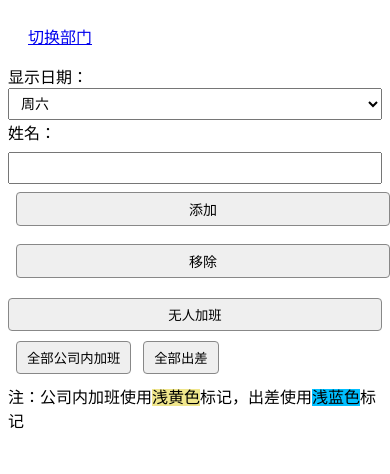
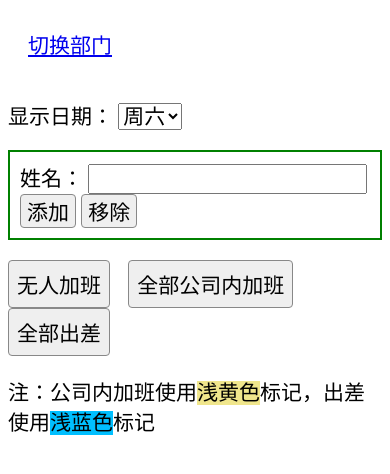
Before and after one commit to wlhd7/dz-weekend-overtime, a Flask app: template weekendOvertime/templates/index.html in a window 390 px wide. Shown: the top 474 px of the page. Run offline with Flask 3, Linux system fonts and the light colour scheme; the template is opened without the code that fills it, so the values that code supplies are empty.

Commit message:
25.12.5
 On branch main
 Your branch is up to date with 'origin/main'.

 Changes to be committed:
	modified:   weekendOvertime/static/css/index.css
	modified:   weekendOvertime/templates/index.html

```diff
--- a/weekendOvertime/static/css/index.css
+++ b/weekendOvertime/static/css/index.css
@@ -7,7 +7,7 @@
     list-style: none;
     gap: 10px;
     background-color: #E6E6FA;
-    padding: 5px 10px;
+    padding: 8px;
     box-sizing: border-box;
 }
 
@@ -24,6 +24,21 @@
     font-weight: bold;
 }
 
+form {
+    border: 2px solid green;
+    padding: 10px;
+}
+
+.day, .note, .function {
+    margin: 20px 0;
+}
+
+.function button {
+    margin-right: 13px;
+    padding: 8px;
+}
+
+
 ul {
     margin: 0;
 }
@@ -38,17 +53,9 @@ ul {
 
 /* Clear button and form elements */
 button {
-    margin-left: 8px;
-    padding: 6px 10px;
     border: 1px solid #888;
     border-radius: 4px;
     cursor: pointer;
-    margin-bottom: 10px;
-}
-
-select, input[type="text"], button[type="submit"] {
-    font-size: 14px;
-    padding: 6px 8px;
 }
 
 /* Responsive adjustments */
@@ -57,16 +64,21 @@ select, input[type="text"], button[type="submit"] {
 }
 
 @media (max-width: 700px) {
+    body { font-size: 21px; }
     .staff-list { grid-template-columns: repeat(4, 1fr); }
-    .staff { font-size: 15px; padding: 10px 8px; }
+    .staff { font-size: 21px; }
+    button { font-size: 21px; }
+    input { font-size: 21px; }
+    select { font-size: 21px; }
 }
 
 @media (max-width: 480px) {
-    .staff-list { grid-template-columns: repeat(2, 1fr); gap: 8px; }
-    .staff { font-size: 16px; padding: 12px 10px; }
-    #clear-button { display: block; margin: 10px 0; width: 100%; }
-    form { display: flex; flex-direction: column; gap: 8px; }
-    select, input[type="text"], button[type="submit"] { width: 100%; box-sizing: border-box; }
+    body { font-size: 21px; }
+    .staff-list { grid-template-columns: repeat(3, 1fr); gap: 8px; }
+    .staff { font-size: 21px; padding: 10px 0; }
+    button { font-size: 21px; }
+    input { font-size: 21px; }
+    select { font-size: 21px; }
 }
 
 .header {
--- a/weekendOvertime/templates/index.html
+++ b/weekendOvertime/templates/index.html
@@ -14,11 +14,13 @@
         <p><a href="{{ url_for('select_department') }}">切换部门</a></p>
     </div>
 
+    <div class="day">
         <label for="day-select">显示日期：</label>
         <select id="day-select" name="day">
             <option value="sat">周六</option>
             <option value="sun">周日</option>
         </select>
+    </div>
 
     <form method="post" action="{{ url_for('edit_names') }}">
         <label for="name">姓名：</label>
@@ -35,14 +37,15 @@
         <button type="submit" name="action" value="remove">移除</button>
     </form>
 
-
+    <div class="function">
         <button id="clear-button" type="button">无人加班</button>
 
         <button id="all-internal-button" type="button">全部公司内加班</button>
 
         <button id="all-evection-button" type="button">全部出差</button>
+    </div>
 
-    <div>注：公司内加班使用<div class="bg-2 inline-text">浅黄色</div>标记，出差使用<div class="bg-3 inline-text">浅蓝色</div>标记</div>
+    <div class="note">注：公司内加班使用<div class="bg-2 inline-text">浅黄色</div>标记，出差使用<div class="bg-3 inline-text">浅蓝色</div>标记</div>
 
     {% if staffs %}
         {% if sub_departments %}
```
Lines whose indentation alone changed are shown as unchanged.
